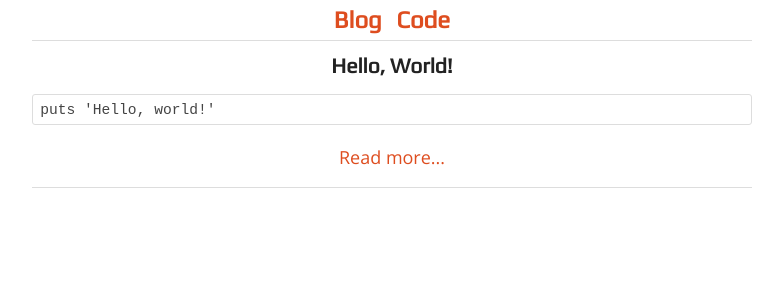
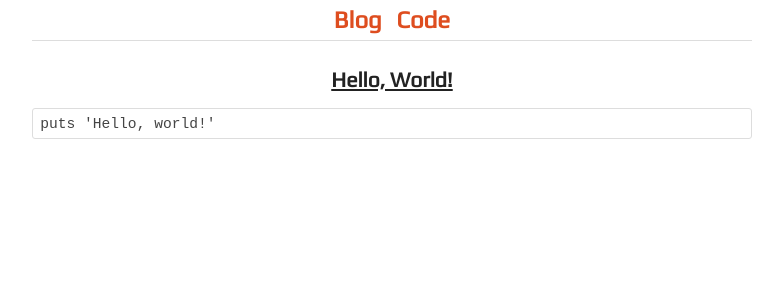
Before and after one commit to schfkt/schfkt.github.io, a Jekyll site: the page built from index.html, in a window 1280 px wide. Shown: the top 300 px of the page, without its empty margins (248-1031 px from the left). Built offline with Jekyll 4.4.1, drawn with Linux system fonts in a browser that asks for light colours.

Commit message:
Update design

```diff
--- a/_sass/_custom.scss
+++ b/_sass/_custom.scss
@@ -72,24 +72,18 @@ blockquote {
 }
 
 .post-in-list {
-  border-bottom: 1px #ddd solid;
-
   h3 {
-    margin: 14px 0;
+    margin: 28px 0 14px;
     text-align: center;
 
     a {
+      text-decoration: underline;
       color: #222;
     }
   }
 
   p {
     margin-bottom: 0;
-  }
-
-  .read-more {
-    text-align: center;
-    margin-bottom: 14px;
   }
 }
 
--- a/index.html
+++ b/index.html
@@ -7,8 +7,5 @@ layout: default
       <a href="{{ post.url | prepend: site.baseurl }}">{{ post.title }}</a>
     </h3>
     {{ post.excerpt }}
-    <div class="read-more">
-      <a href="{{ post.url | prepend: site.baseurl }}">Read more...</a>
-    </div>
   </div>
 {% endfor %}
```
